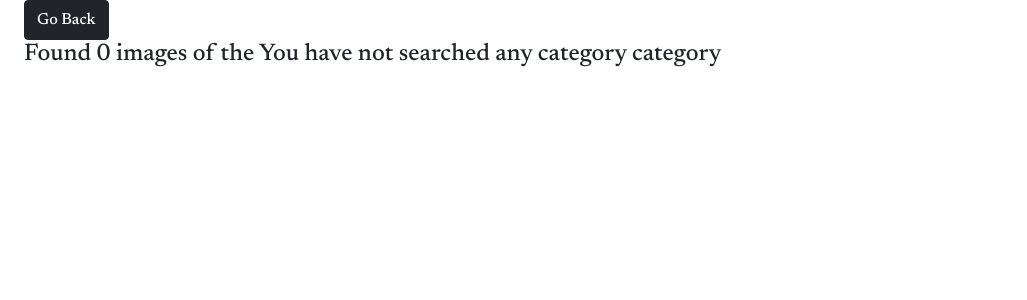
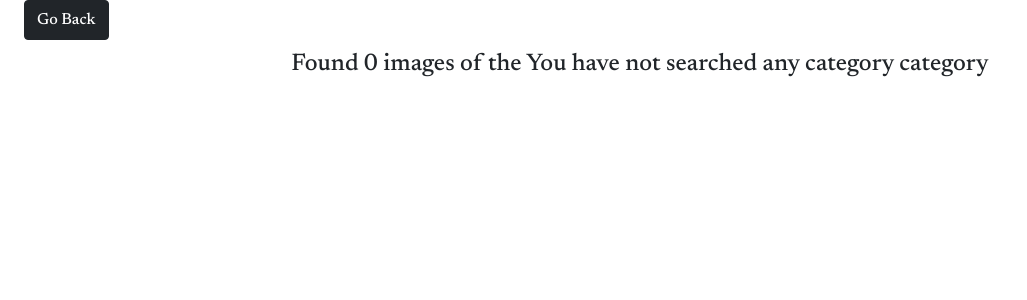
Before and after one commit to JamesMusembi/Personal-Gallery, a Django app: page /search/ in a window 1280 px wide. Shown: the part 80-380 px from the top of the page, without its empty margins (0-1027 px from the left). Run offline with Django 3.2, Linux system fonts and the light colour scheme; some libraries are stand-ins or nearby versions.

Commit message:
styling app

```diff
--- a/static/css/style.css
+++ b/static/css/style.css
@@ -10,7 +10,14 @@
     width: 100%;
     object-fit: cover;
 }
-
+.search-content{
+    display: flex;
+    flex-direction: column;
+    align-items: center;
+    text-align: center;
+    justify-content: center;
+    margin: 10px;
+}
 
 
 
```
